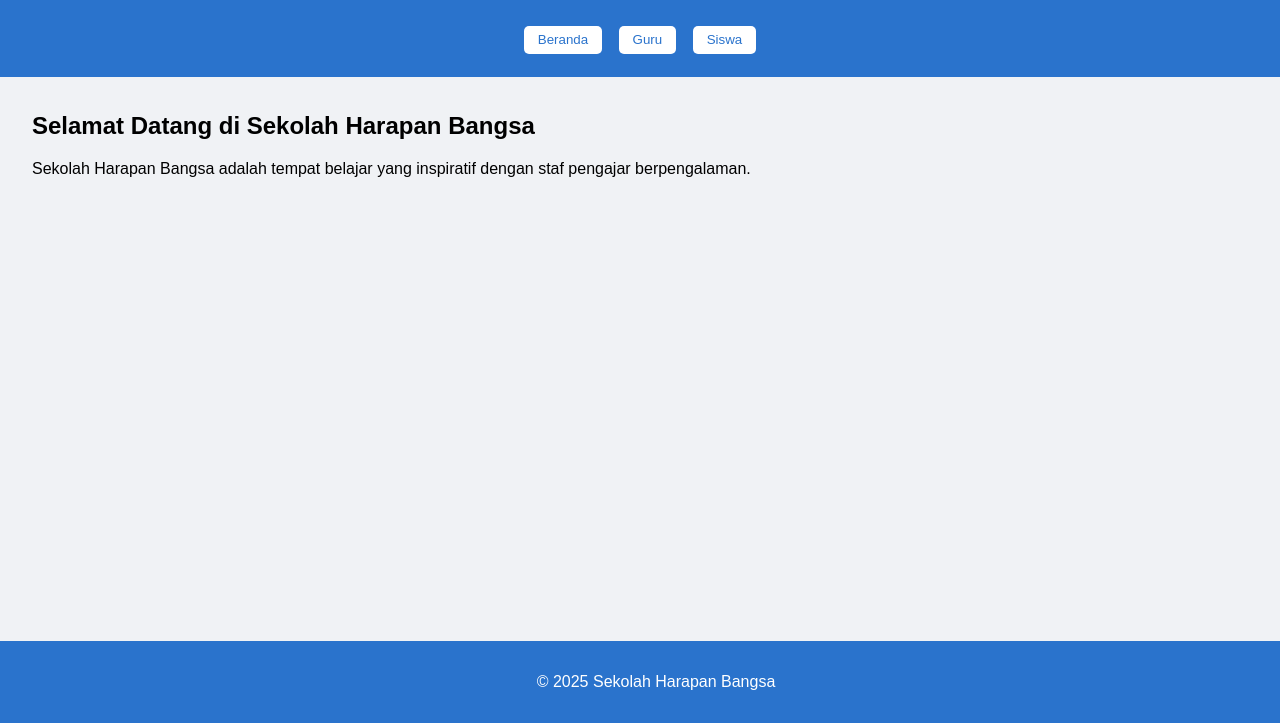
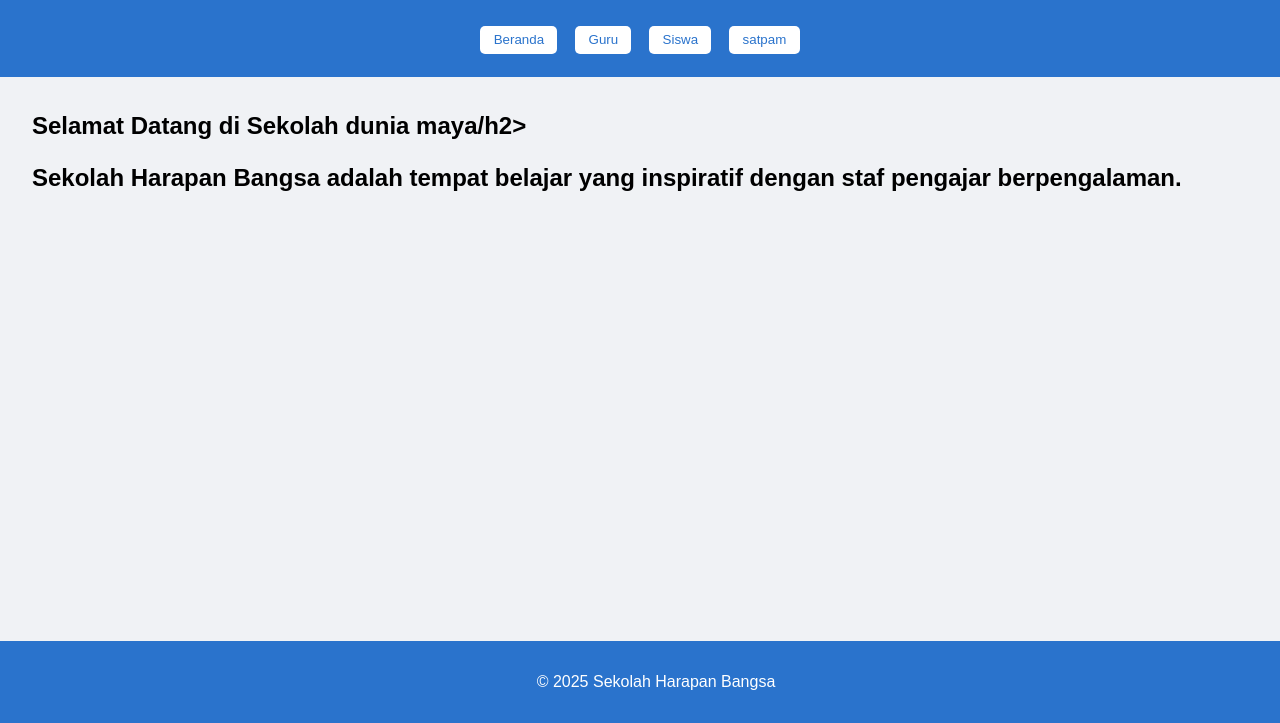
Before and after one commit to liemyean11/website, a plain HTML site: page index.html in a window 1280 px wide. Shown: the part 77-800 px from the top of the page. Drawn offline with Linux system fonts and the light colour scheme.

Commit message:
Update index.html

```diff
--- a/index.html
+++ b/index.html
@@ -3,7 +3,7 @@
 <head>
   <meta charset="UTF-8" />
   <meta name="viewport" content="width=device-width, initial-scale=1.0"/>
-  <title>Sistem Informasi Sekolah</title>
+  <title>contoh sistem informasi</title>
   <link rel="stylesheet" href="style.css" />
 </head>
 <body>
@@ -13,12 +13,13 @@
       <button onclick="showSection('home')">Beranda</button>
       <button onclick="showSection('teachers')">Guru</button>
       <button onclick="showSection('students')">Siswa</button>
+        <button onclick="showSection('security')">satpam</button>
     </nav>
   </header>
 
   <main>
     <section id="home" class="active">
-      <h2>Selamat Datang di Sekolah Harapan Bangsa</h2>
+      <h2>Selamat Datang di Sekolah  dunia maya/h2>
       <p>Sekolah Harapan Bangsa adalah tempat belajar yang inspiratif dengan staf pengajar berpengalaman.</p>
     </section>
 
```
